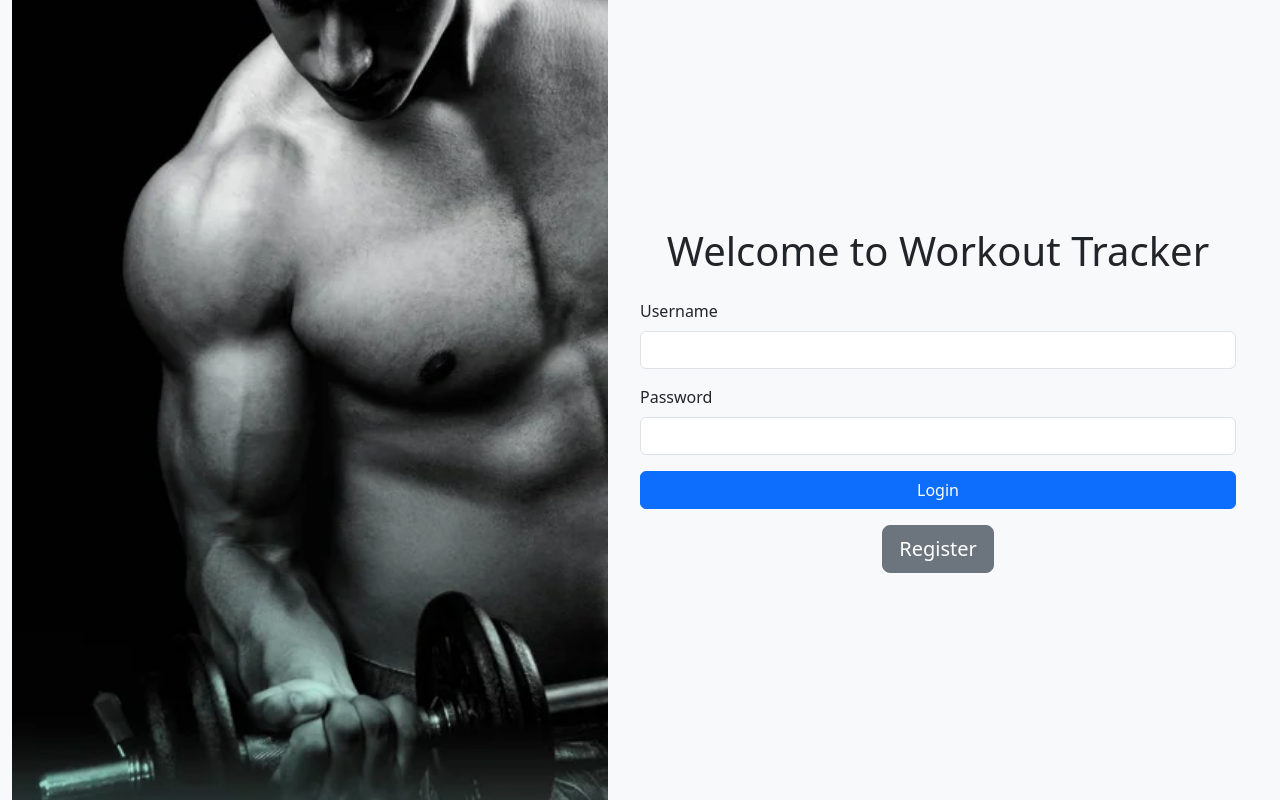
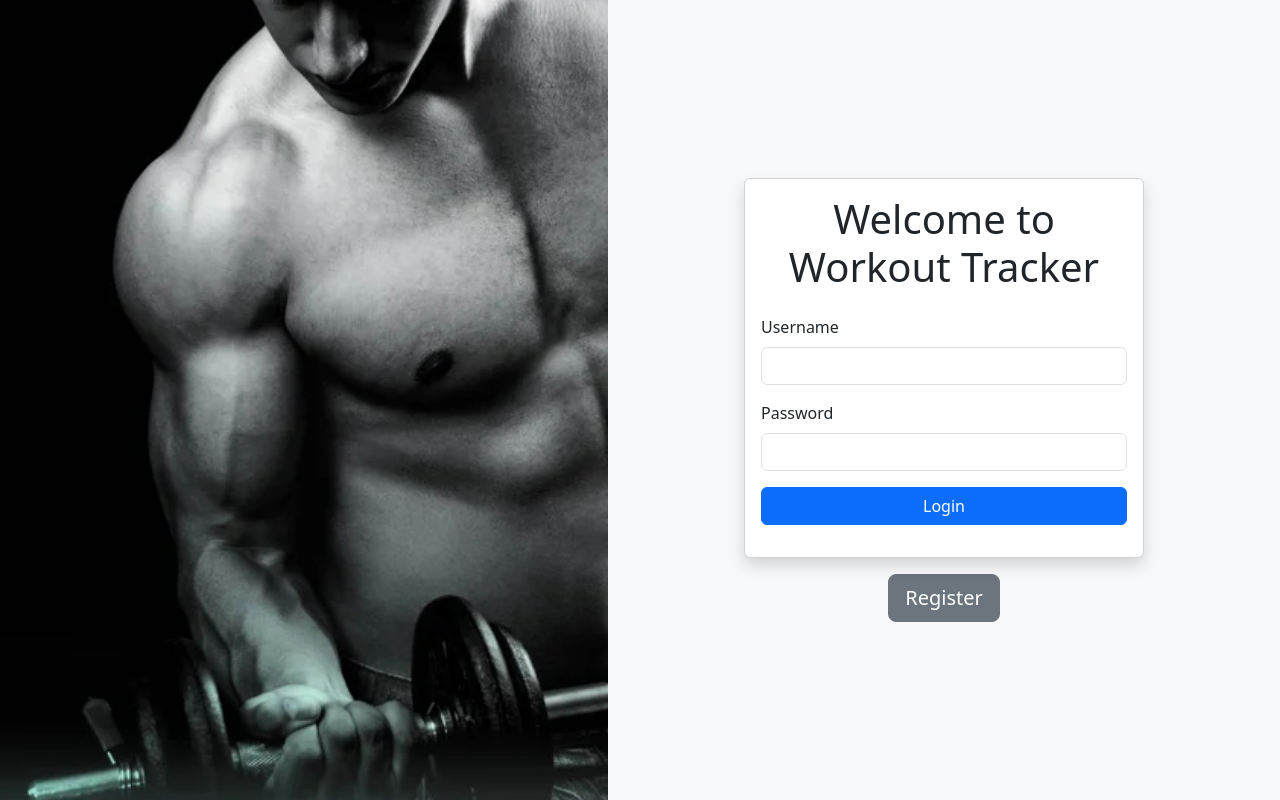
Before and after one commit to Zulmei/workout-app, a Flask app: page / in a window 1280 px wide. Run offline with Flask 3, Linux system fonts and the light colour scheme.

Commit message:
Removed extra white space on the welcome page and adjusted card styling for login form

```diff
--- a/templates/home.html
+++ b/templates/home.html
@@ -27,15 +27,17 @@
     </style>
 </head>
 <body class="bg-light">
-    <div class="container-fluid welcome-container">
+    <div class="container-fluid welcome-container" style="padding: 0;">
         <!-- Left side: Image section -->
-        <div class="image-section" style="overflow: hidden; height: 100%;">
+        <div class="image-section" style="overflow: hidden; height: 100%; width: 100%;">
             <img src="{{ url_for('static', filename='images/bicep-curl-home.jpg') }}" alt="Bicep Curl Image" style="width: 100%; height: 100vh; object-fit: cover;">
         </div>
 
         <!-- Right side: Login/Register Section -->
         <div class="form-section">
-            <h1 class="text-center mb-4">Welcome to Workout Tracker</h1>
+            <div class="card shadow" style="width: 100%; max-width: 400px; margin: 0 auto;">
+                <div class="card-body">
+                    <h1 class="card-title text-center mb-4">Welcome to Workout Tracker</h1>
             <form method="POST" action="{{ url_for('login') }}">
                 <div class="mb-3">
                     <label for="username" class="form-label">Username</label>
@@ -47,7 +49,9 @@
                 </div>
                 <button type="submit" class="btn btn-primary w-100 mb-3">Login</button>
             </form>
-            <div class="text-center">
+                </div>
+            </div>
+            <div class="text-center mt-3">
                 <a href="{{ url_for('register') }}" class="btn btn-secondary btn-lg">Register</a>
             </div>
         </div>
```
